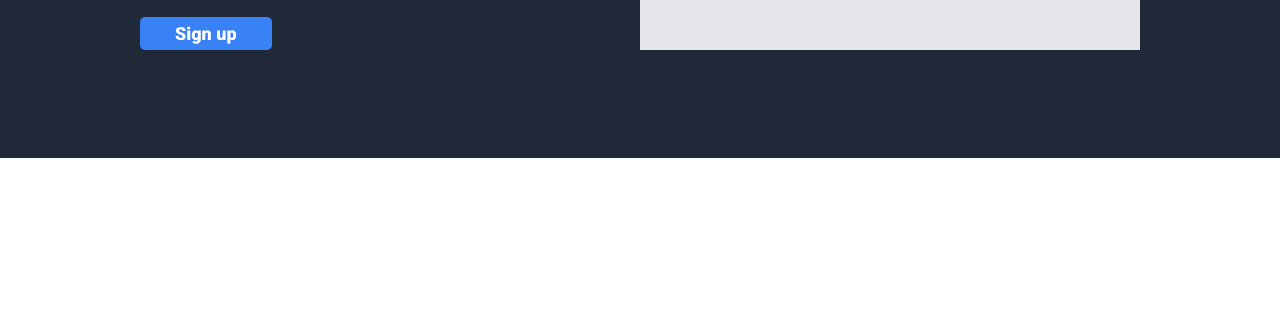
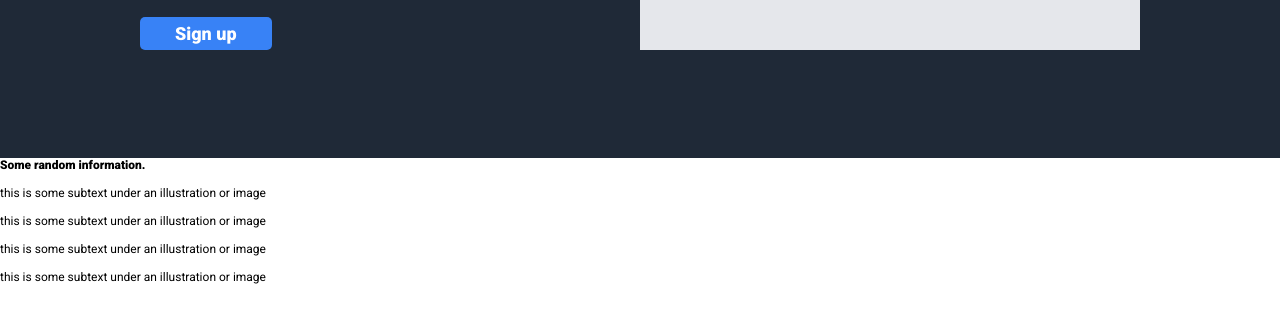
Before and after one commit to mattbuckwell/odin-landing-page, a plain HTML site: page index.html in a window 1280 px wide. Shown: the part 355-678 px from the top of the page. Drawn offline with Linux system fonts and the light colour scheme.

Commit message:
Added elements to index.html for the information section

```diff
--- a/index.html
+++ b/index.html
@@ -47,6 +47,41 @@
                 </div>
             </div>
         </section>
+        <section class="information">
+            <div class="information-container">
+                <h2>Some random information.</h2>
+                <div class="information-cards">
+                    <div class="card">
+                        <img class="card-img" src="#" alt="">
+                        <p class="card-text">
+                            this is some subtext under an
+                            illustration or image
+                        </p>
+                    </div>
+                    <div class="card">
+                        <img class="card-img" src="#" alt="">
+                        <p class="card-text">
+                            this is some subtext under an
+                            illustration or image
+                        </p>
+                    </div>
+                    <div class="card">
+                        <img class="card-img" src="#" alt="">
+                        <p class="card-text">
+                            this is some subtext under an
+                            illustration or image
+                        </p>
+                    </div>
+                    <div class="card">
+                        <img class="card-img" src="#" alt="">
+                        <p class="card-text">
+                            this is some subtext under an
+                            illustration or image
+                        </p>
+                    </div>
+                </div>
+            </div>
+        </section>
     </main>
     <footer>
 
```
